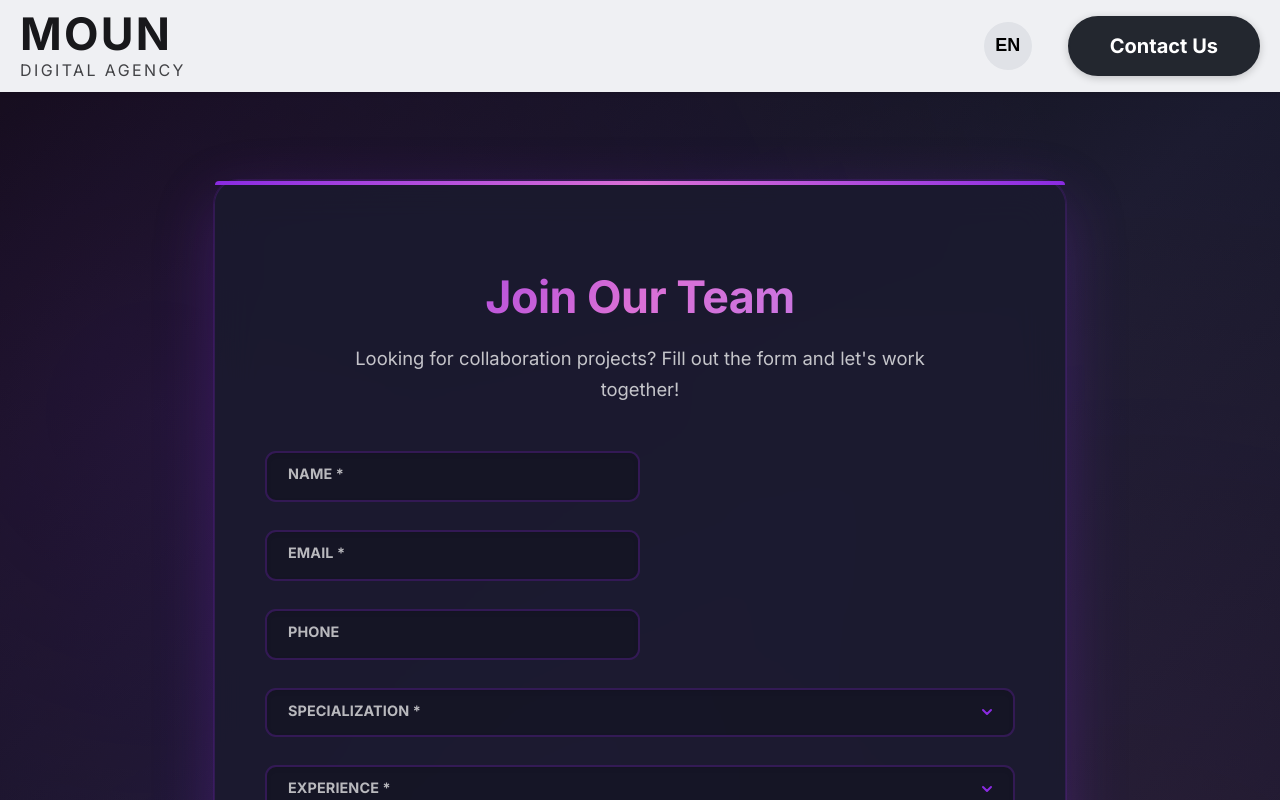
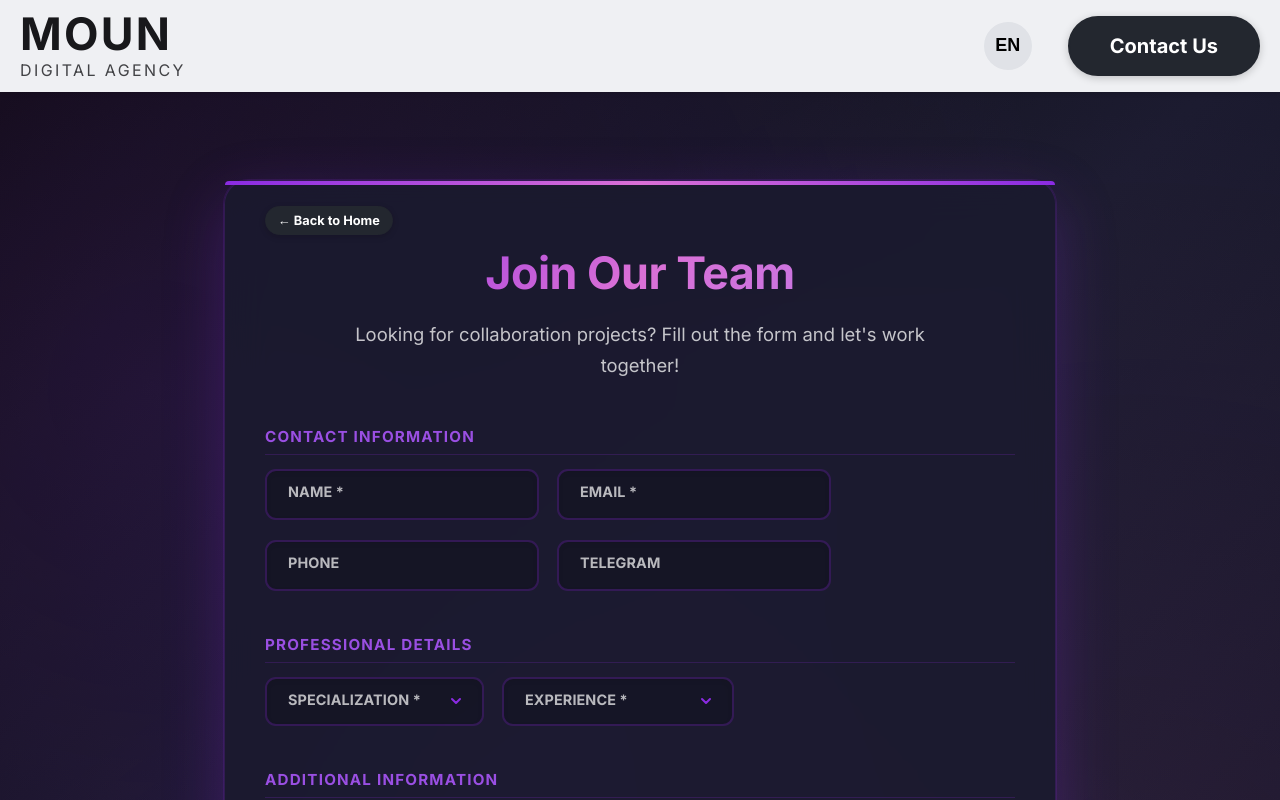
Before and after one commit to ScriptManBuilder/front-moun, a React (Create React App) app: page /career in a window 1280 px wide. Shown: the top 800 px of the page. Built offline with nearby package versions, Linux system fonts and the light colour scheme.

Commit message:
upgrade styles to carrer form

```diff
--- a/src/assets/styles/careerForm.styles.ts
+++ b/src/assets/styles/careerForm.styles.ts
@@ -3,6 +3,7 @@
 export const CareerFormContainer = styled.div`
   min-height: 100vh;
   display: flex;
+  flex-direction: column;
   align-items: center;
   justify-content: center;
   padding: 120px 20px 80px;
@@ -52,7 +53,7 @@
   background: rgba(26, 26, 46, 0.85);
   backdrop-filter: blur(20px);
   border-radius: 24px;
-  padding: 60px 50px;
+  padding: 25px 40px 40px;
   box-shadow: 0 20px 60px rgba(138, 43, 226, 0.25),
               0 0 0 1px rgba(138, 43, 226, 0.15);
   border: 1px solid rgba(138, 43, 226, 0.2);
@@ -118,7 +119,8 @@
   font-weight: 700;
   color: #ffffff;
   text-align: center;
-  margin-bottom: 12px;
+  margin-bottom: 8px;
+  margin-top: 0;
   background: linear-gradient(135deg, #8a2be2, #da70d6, #b57aed);
   -webkit-background-clip: text;
   -webkit-text-fill-color: transparent;
@@ -249,8 +251,96 @@
 `;
 
 export const FormGroup = styled.div`
+  margin-bottom: 20px;
+  position: relative;
+
+  @media (max-width: 768px) {
+    margin-bottom: 16px;
+  }
+
+  @media (max-width: 425px) {
+    margin-bottom: 16px;
+  }
+
+  @media (max-width: 375px) {
+    margin-bottom: 14px;
+  }
+
+  @media (max-width: 320px) {
+    margin-bottom: 10px;
+  }
+`;
+
+export const ShortFormGroup = styled.div`
+  margin-bottom: 20px;
+  position: relative;
+  max-width: 50%;
+
+  @media (max-width: 768px) {
+    margin-bottom: 16px;
+    max-width: 100%;
+  }
+
+  @media (max-width: 425px) {
+    margin-bottom: 16px;
+    max-width: 100%;
+  }
+
+  @media (max-width: 375px) {
+    margin-bottom: 14px;
+    max-width: 100%;
+  }
+
+  @media (max-width: 320px) {
+    margin-bottom: 10px;
+    max-width: 100%;
+  }
+`;
+
+export const CompactFormRow = styled.div`
+  display: flex;
+  gap: 18px;
+  width: 100%;
+
+  ${ShortFormGroup} {
+    max-width: 44%;
+    margin-bottom: 20px;
+  }
+
+  @media (max-width: 768px) {
+    flex-direction: column;
+    gap: 0;
+
+    ${ShortFormGroup} {
+      max-width: 100%;
+      margin-bottom: 20px;
+    }
+  }
+
+  @media (max-width: 425px) {
+    ${ShortFormGroup} {
+      margin-bottom: 16px;
+    }
+  }
+
+  @media (max-width: 375px) {
+    ${ShortFormGroup} {
+      margin-bottom: 14px;
+    }
+  }
+
+  @media (max-width: 320px) {
+    ${ShortFormGroup} {
+      margin-bottom: 10px;
+    }
+  }
+`;
+
+export const FullWidthGroup = styled.div`
   margin-bottom: 28px;
   position: relative;
+  width: 100%;
+  max-width: 100%;
 
   @media (max-width: 768px) {
     margin-bottom: 20px;
@@ -269,29 +359,59 @@
   }
 `;
 
-export const ShortFormGroup = styled.div`
-  margin-bottom: 28px;
-  position: relative;
-  max-width: 50%;
+export const FormSection = styled.div`
+  margin-bottom: 24px;
+
+  &:last-of-type {
+    margin-bottom: 16px;
+  }
 
   @media (max-width: 768px) {
     margin-bottom: 20px;
-    max-width: 100%;
+
+    &:last-of-type {
+      margin-bottom: 14px;
+    }
   }
 
   @media (max-width: 425px) {
-    margin-bottom: 16px;
-    max-width: 100%;
+    margin-bottom: 22px;
+
+    &:last-of-type {
+      margin-bottom: 14px;
+    }
+  }
+`;
+
+export const SectionTitle = styled.h3`
+  font-size: 0.95rem;
+  font-weight: 600;
+  color: rgba(168, 85, 247, 0.9);
+  text-transform: uppercase;
+  letter-spacing: 1.2px;
+  margin: 0 0 14px 0;
+  padding-bottom: 8px;
+  border-bottom: 1px solid rgba(138, 43, 226, 0.2);
+
+  @media (max-width: 768px) {
+    font-size: 0.88rem;
+    margin-bottom: 12px;
+    padding-bottom: 6px;
+    letter-spacing: 1px;
   }
 
-  @media (max-width: 375px) {
+  @media (max-width: 425px) {
+    font-size: 0.82rem;
     margin-bottom: 14px;
-    max-width: 100%;
+    padding-bottom: 7px;
+    letter-spacing: 0.8px;
   }
 
   @media (max-width: 320px) {
-    margin-bottom: 10px;
-    max-width: 100%;
+    font-size: 0.78rem;
+    margin-bottom: 12px;
+    padding-bottom: 6px;
+    letter-spacing: 0.6px;
   }
 `;
 
@@ -592,3 +712,56 @@
     line-height: 1.35;
   }
 `;
+
+export const BackButton = styled.button`
+  display: inline-flex;
+  align-items: center;
+  gap: 4px;
+  background: #23272f;
+  border: 1.5px solid #23272f;
+  color: #fff;
+  padding: 6px 12px;
+  border-radius: 18px;
+  font-size: 0.8rem;
+  font-weight: 600;
+  cursor: pointer;
+  transition: background 0.8s ease, color 2s ease, box-shadow 0.3s ease, transform 0.3s ease;
+  margin-bottom: 12px;
+  align-self: flex-start;
+  font-family: 'Inter', 'Montserrat', 'Roboto', sans-serif;
+  box-shadow: 0 2px 6px rgba(0, 0, 0, 0.15);
+
+  &:hover {
+    background: #d4a5f7;
+    color: #23272f;
+    box-shadow: 0 3px 12px rgba(168, 85, 247, 0.35);
+    border-color: #23272f;
+    transform: translateX(-2px);
+  }
+
+  @media (max-width: 768px) {
+    padding: 5px 10px;
+    font-size: 0.75rem;
+    border-radius: 16px;
+    gap: 3px;
+  }
+
+  @media (max-width: 425px) {
+    font-size: 0.7rem;
+    padding: 4px 9px;
+    border-radius: 14px;
+  }
+
+  @media (max-width: 375px) {
+    font-size: 0.68rem;
+    padding: 4px 8px;
+    border-width: 1px;
+  }
+
+  @media (max-width: 320px) {
+    font-size: 0.65rem;
+    padding: 3px 7px;
+    border-radius: 12px;
+    border-width: 1px;
+  }
+`;
--- a/src/components/CareerForm.tsx
+++ b/src/components/CareerForm.tsx
@@ -1,4 +1,5 @@
 import React, { useState } from 'react';
+import { useNavigate } from 'react-router-dom';
 import { useLocale } from '../LocaleContext';
 import { useAlert } from '../contexts/AlertContext';
 import {
@@ -13,13 +14,19 @@
   FormTextarea,
   FormSelect,
   SubmitButton,
-  PrivacyNote
+  PrivacyNote,
+  BackButton,
+  CompactFormRow,
+  FormSection,
+  SectionTitle,
+  FullWidthGroup
 } from '../assets/styles/careerForm.styles';
 
 interface FormData {
   name: string;
   email: string;
   phone: string;
+  telegram: string;
   specialization: string;
   experience: string;
   message: string;
@@ -28,6 +35,7 @@
 const MAX_MESSAGE_LENGTH = 500;
 
 const CareerForm: React.FC = () => {
+  const navigate = useNavigate();
   const { localeContent } = useLocale();
   const { showSuccessAlert, showErrorAlert } = useAlert();
 
@@ -35,6 +43,7 @@
     name: '',
     email: '',
     phone: '',
+    telegram: '',
     specialization: '',
     experience: '',
     message: ''
@@ -65,6 +74,7 @@
 👤 *Name:* ${data.name}
 📧 *Email:* ${data.email}
 📱 *Phone:* ${data.phone || 'Not provided'}
+✈️ *Telegram:* ${data.telegram || 'Not provided'}
 💼 *Specialization:* ${data.specialization}
 ⏱ *Experience:* ${data.experience || 'Not specified'}
 
@@ -129,6 +139,7 @@
         name: '',
         email: '',
         phone: '',
+        telegram: '',
         specialization: '',
         experience: '',
         message: ''
@@ -144,10 +155,16 @@
   return (
     <CareerFormContainer>
       <CareerFormWrapper>
+        <BackButton onClick={() => navigate('/')}>
+          ← {localeContent?.careerForm?.backToHome || 'Back to Home'}
+        </BackButton>
         <FormTitle>{localeContent?.careerForm?.title || 'Join Our Team'}</FormTitle>
         <FormSubtitle>{localeContent?.careerForm?.subtitle || 'Fill out the form and let\'s work together!'}</FormSubtitle>
 
         <form onSubmit={handleSubmit}>
+          <FormSection>
+            <SectionTitle>{localeContent?.careerForm?.contactInformation || 'Contact Information'}</SectionTitle>
+            <CompactFormRow>
               <ShortFormGroup>
                 <FormLabel $hasValue={!!formData.name} $isFocused={focusedField === 'name'}>
                   {localeContent?.careerForm?.name || 'Name'} *
@@ -179,7 +196,9 @@
                   required
                 />
               </ShortFormGroup>
+            </CompactFormRow>
 
+            <CompactFormRow>
               <ShortFormGroup>
                 <FormLabel $hasValue={!!formData.phone} $isFocused={focusedField === 'phone'}>
                   {localeContent?.careerForm?.phone || 'Phone'}
@@ -195,7 +214,28 @@
                 />
               </ShortFormGroup>
 
-          <FormGroup>
+              <ShortFormGroup>
+                <FormLabel $hasValue={!!formData.telegram} $isFocused={focusedField === 'telegram'}>
+                  {localeContent?.careerForm?.telegram || 'Telegram'}
+                </FormLabel>
+                <FormInput
+                  type="text"
+                  name="telegram"
+                  value={formData.telegram}
+                  onChange={handleChange}
+                  onFocus={() => setFocusedField('telegram')}
+                  onBlur={() => setFocusedField(null)}
+                  maxLength={50}
+                //   placeholder="@username"
+                />
+              </ShortFormGroup>
+            </CompactFormRow>
+          </FormSection>
+
+          <FormSection>
+            <SectionTitle>{localeContent?.careerForm?.professionalDetails || 'Professional Details'}</SectionTitle>
+            <CompactFormRow>
+            <ShortFormGroup>
               <FormLabel $hasValue={!!formData.specialization} $isFocused={focusedField === 'specialization'}>
                 {localeContent?.careerForm?.specialization || 'Specialization'} *
               </FormLabel>
@@ -216,9 +256,9 @@
                 <option value="devops">{localeContent?.careerForm?.devops || 'DevOps Engineer'}</option>
                 <option value="other">{localeContent?.careerForm?.other || 'Other'}</option>
               </FormSelect>
-          </FormGroup>
+            </ShortFormGroup>
 
-          <FormGroup>
+            <ShortFormGroup>
               <FormLabel $hasValue={!!formData.experience} $isFocused={focusedField === 'experience'}>
                 {localeContent?.careerForm?.experience || 'Experience'} *
               </FormLabel>
@@ -237,8 +277,12 @@
               <option value="lead">{localeContent?.careerForm?.lead || 'Tech Lead / Architect'}</option>
               <option value="other">{localeContent?.careerForm?.experienceOther || 'Other'}</option>
             </FormSelect>
-          </FormGroup>
+          </ShortFormGroup>
+        </CompactFormRow>
+          </FormSection>
 
+          <FormSection>
+            <SectionTitle>{localeContent?.careerForm?.additionalInformation || 'Additional Information'}</SectionTitle>
             <FormGroup>
             <FormLabel $hasValue={!!formData.message} $isFocused={focusedField === 'message'}>
               {localeContent?.careerForm?.message || 'Tell us about yourself'}
@@ -263,14 +307,15 @@
               maxLength={MAX_MESSAGE_LENGTH}
             />
           </FormGroup>
+          </FormSection>
+
+          <PrivacyNote>
+            🔒 {localeContent?.careerForm?.privacyNote || 'We respect your privacy. No spam. Only relevant collaboration offers.'}
+          </PrivacyNote>
 
           <SubmitButton type="submit" disabled={isSubmitting}>
             {isSubmitting ? (localeContent?.careerForm?.sending || 'Sending...') : (localeContent?.careerForm?.submit || 'Submit Application')}
           </SubmitButton>
-
-          <PrivacyNote>
-            🔒 {localeContent?.careerForm?.privacyNote || 'We respect your privacy. No spam. Only relevant collaboration offers.'}
-          </PrivacyNote>
         </form>
       </CareerFormWrapper>
     </CareerFormContainer>
--- a/src/components/footer.tsx
+++ b/src/components/footer.tsx
@@ -214,6 +214,7 @@
                   {localeContent?.footer.consultation || "Consultation"}
                 </EmailDescription>
               </div>
+
               <div>
                 <EmailDescription
                   as="button"
@@ -239,7 +240,7 @@
                   {localeContent?.footer.faq || "FAQ"}
                 </EmailDescription>
               </div>
-              <div>
+               <div>
                 <EmailDescription
                   as="a"
                   href="/career"
--- a/src/locales/en.json
+++ b/src/locales/en.json
@@ -462,12 +462,17 @@
   "careerForm": {
     "title": "Join Our Team",
     "subtitle": "Looking for collaboration projects? Fill out the form and let's work together!",
+    "contactInformation": "Contact Information",
+    "professionalDetails": "Professional Details",
+    "additionalInformation": "Additional Information",
     "name": "Name",
     "namePlaceholder": "Your name",
     "email": "Email",
     "emailPlaceholder": "your@email.com",
     "phone": "Phone",
     "phonePlaceholder": "+1 XXX XXX XXXX",
+    "telegram": "Telegram",
+    "telegramPlaceholder": "@username",
     "specialization": "Specialization",
     "selectSpecialization": "Select specialization",
     "frontend": "Frontend Developer",
@@ -491,6 +496,7 @@
     "successMessage": "Thank you! Your application has been sent. We will contact you soon.",
     "errorMessage": "An error occurred while sending. Please try again later or contact us directly.",
     "errorRequired": "Please fill in all required fields",
-    "privacyNote": "We respect your privacy. No spam. Only relevant collaboration offers."
+    "privacyNote": "We respect your privacy. No spam. Only relevant collaboration offers.",
+    "backToHome": "Back to Home"
   }
 }
--- a/src/locales/ru.json
+++ b/src/locales/ru.json
@@ -460,12 +460,17 @@
   "careerForm": {
     "title": "Присоединяйтесь к нашей команде",
     "subtitle": "Ищете проекты для сотрудничества? Заполните форму и давайте работать вместе!",
+    "contactInformation": "Контактная информация",
+    "professionalDetails": "Профессиональные детали",
+    "additionalInformation": "Дополнительная информация",
     "name": "Имя",
     "namePlaceholder": "Ваше имя",
     "email": "Email",
     "emailPlaceholder": "your@email.com",
     "phone": "Телефон",
     "phonePlaceholder": "+380 XX XXX XX XX",
+    "telegram": "Telegram",
+    "telegramPlaceholder": "@username",
     "specialization": "Специализация",
     "selectSpecialization": "Выберите специализацию",
     "frontend": "Frontend разработчик",
@@ -489,6 +494,7 @@
     "successMessage": "Спасибо! Ваша заявка отправлена. Мы свяжемся с вами в ближайшее время.",
     "errorMessage": "Произошла ошибка при отправке. Попробуйте позже или свяжитесь с нами напрямую.",
     "errorRequired": "Пожалуйста, заполните все обязательные поля",
-    "privacyNote": "Мы уважаем вашу конфиденциальность. Никакого спама. Только релевантные предложения о сотрудничестве."
+    "privacyNote": "Мы уважаем вашу конфиденциальность. Никакого спама. Только релевантные предложения по сотрудничеству.",
+    "backToHome": "Назад на главную"
   }
 }
--- a/src/locales/uk.json
+++ b/src/locales/uk.json
@@ -460,12 +460,17 @@
   "careerForm": {
     "title": "Приєднуйтесь до нашої команди",
     "subtitle": "Шукаєте проєкти для співпраці? Заповніть форму і давайте працювати разом!",
+    "contactInformation": "Контактна інформація",
+    "professionalDetails": "Професійні деталі",
+    "additionalInformation": "Додаткова інформація",
     "name": "Ім'я",
     "namePlaceholder": "Ваше ім'я",
     "email": "Email",
     "emailPlaceholder": "your@email.com",
     "phone": "Телефон",
     "phonePlaceholder": "+380 XX XXX XX XX",
+    "telegram": "Telegram",
+    "telegramPlaceholder": "@username",
     "specialization": "Спеціалізація",
     "selectSpecialization": "Оберіть спеціалізацію",
     "frontend": "Frontend розробник",
@@ -489,6 +494,7 @@
     "successMessage": "Дякуємо! Вашу заявку відправлено. Ми зв'яжемося з вами найближчим часом.",
     "errorMessage": "Сталася помилка під час відправки. Спробуйте пізніше або зв'яжіться з нами напряму.",
     "errorRequired": "Будь ласка, заповніть всі обов'язкові поля",
-    "privacyNote": "Ми поважаємо вашу конфіденційність. Ніякого спаму. Тільки релевантні пропозиції про співпрацю."
+    "privacyNote": "Ми поважаємо вашу конфіденційність. Ніякого спаму. Тільки релевантні пропозиції про співпрацю.",
+    "backToHome": "Назад на головну"
   }
 }
--- a/src/localization.ts
+++ b/src/localization.ts
@@ -250,12 +250,17 @@
 export interface CareerFormLocaleContent {
   title: string;
   subtitle: string;
+  contactInformation: string;
+  professionalDetails: string;
+  additionalInformation: string;
   name: string;
   namePlaceholder: string;
   email: string;
   emailPlaceholder: string;
   phone: string;
   phonePlaceholder: string;
+  telegram: string;
+  telegramPlaceholder: string;
   specialization: string;
   selectSpecialization: string;
   frontend: string;
@@ -280,6 +285,7 @@
   errorMessage: string;
   errorRequired: string;
   privacyNote: string;
+  backToHome: string;
 }
 
 export interface FooterLocaleContent {
```
Lines whose indentation alone changed are shown as unchanged.
